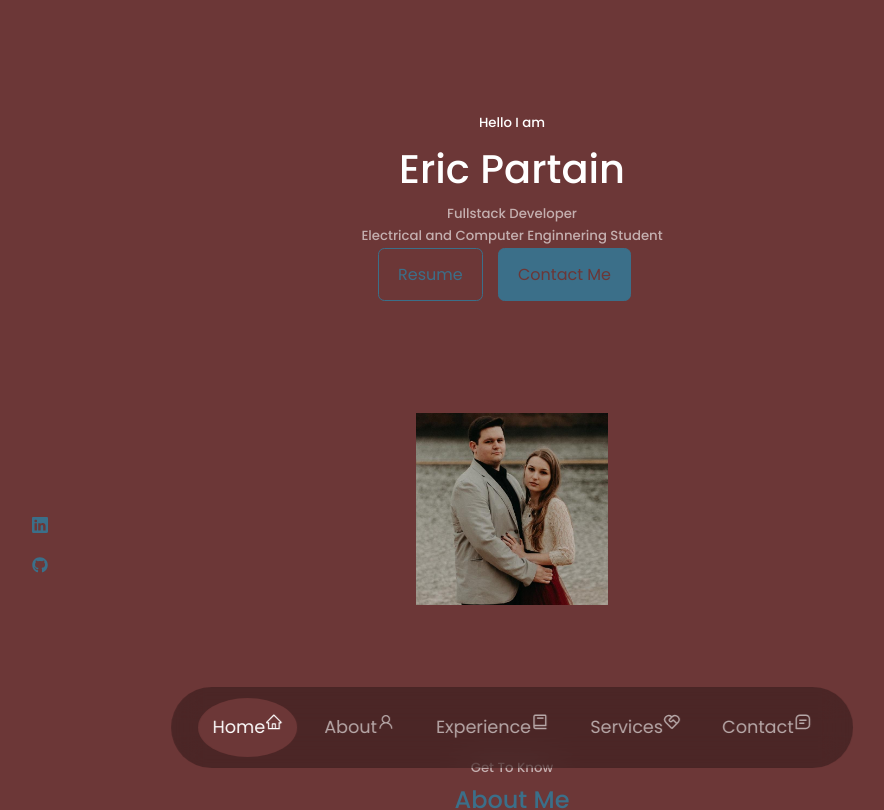
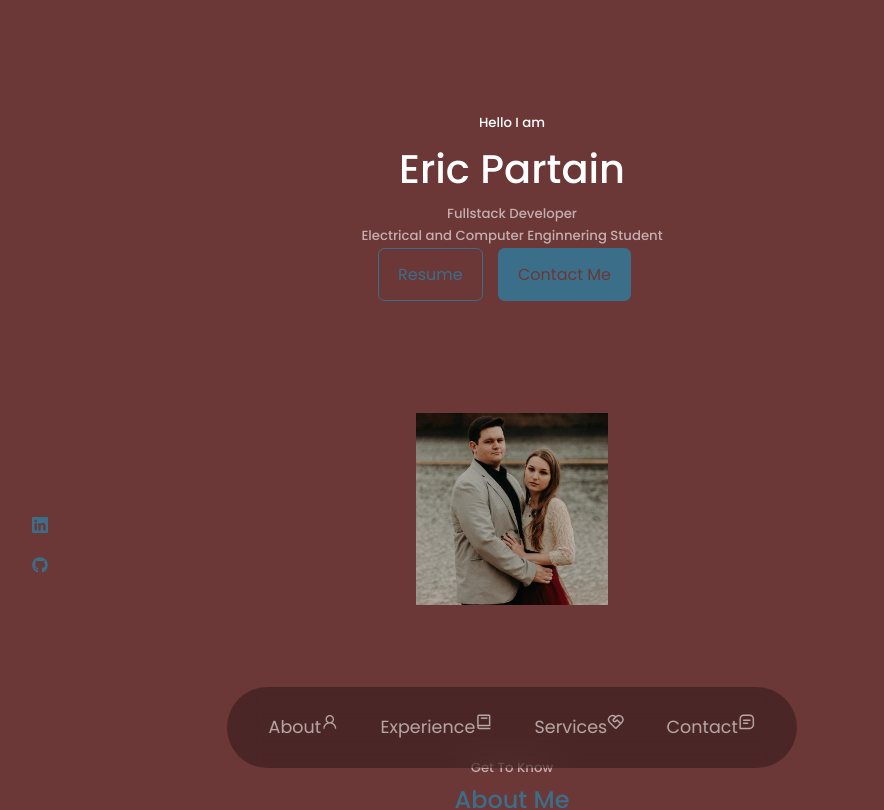
Before and after one commit to KnightHawk1090/react-portfolio, a React (Create React App) app: page / in a window 1280 px wide. Shown: the top 810 px of the page, without its empty margins (128-1012 px from the left). Built offline with nearby package versions, Linux system fonts and the light colour scheme.

Commit message:
temp removal of navbar home button

```diff
--- a/src/components/nav/Nav.jsx
+++ b/src/components/nav/Nav.jsx
@@ -1,6 +1,6 @@
 import React from 'react';
 import './nav.css';
-import { AiOutlineHome } from 'react-icons/ai';
+// import { AiOutlineHome } from 'react-icons/ai'; // Commented out the Home button
 import { AiOutlineUser } from 'react-icons/ai';
 import { BiBook } from 'react-icons/bi';
 import { RiServiceLine } from 'react-icons/ri';
@@ -20,7 +20,8 @@ const Nav = () => {
 
   return (
     <nav>
-      <a
+      {/* causing deployment failure. temp removing the button so proj can be submitted. will re-eval
+          <a
         href="#"
         onClick={() => {
           handleNavClick('#');
@@ -30,7 +31,7 @@ const Nav = () => {
       >
         <span>Home</span>
         <AiOutlineHome aria-hidden="true" />
-      </a>
+      </a> */}
       <a
         href="#about"
         onClick={() => handleNavClick('#about')}
```
